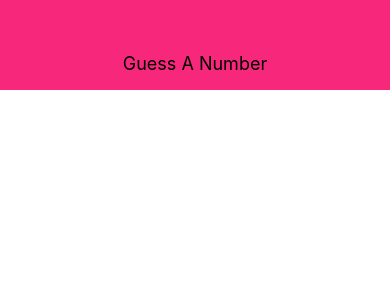
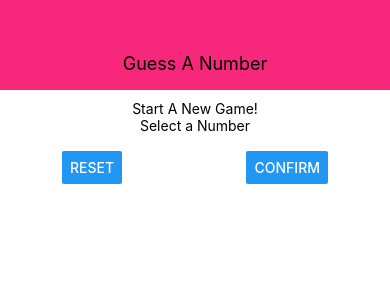
Before and after one commit to varunkverma/Guess-A-Number-App, a React Native app: screen / in a window 390 px wide. Shown: the top 300 px of the page. Built offline with nearby package versions, Linux system fonts and the light colour scheme.

Commit message:
added title, input field and buttons on the start game screen with some styling

```diff
--- a/App.js
+++ b/App.js
@@ -1,12 +1,14 @@
 import React from "react";
 import { StyleSheet, View } from "react-native";
 
+import StartGameScreen from "./screens/start-game-screen";
 import Header from "./components/header.component";
 
 export default function App() {
   return (
     <View style={styles.screen}>
       <Header title="Guess A Number" />
+      <StartGameScreen />
     </View>
   );
 }
--- /dev/null
+++ b/screens/start-game-screen.jsx
@@ -0,0 +1,43 @@
+import React from "react";
+import { View, Text, StyleSheet, TextInput, Button } from "react-native";
+
+const StartGameScreen = (props) => {
+  return (
+    <View style={styles.screen}>
+      <Text style={styles.Title}>Start A New Game!</Text>
+      <View style={styles.inputContainer}>
+        <Text>Select a Number</Text>
+        <TextInput />
+        <View style={styles.buttonContainer}>
+          <Button title="Reset" onPress={() => {}} />
+          <Button title="Confirm" onPress={() => {}} />
+        </View>
+      </View>
+    </View>
+  );
+};
+
+const styles = StyleSheet.create({
+  screen: {
+    flex: 1,
+    alignItems: "center",
+    padding: 10,
+  },
+  title: {
+    fontSize: 20,
+    marginVertical: 10,
+  },
+  inputContainer: {
+    width: 300,
+    maxWidth: "80%",
+    alignItems: "center",
+  },
+  buttonContainer: {
+    flexDirection: "row",
+    width: "100%",
+    justifyContent: "space-between",
+    paddingHorizontal: 15,
+  },
+});
+
+export default StartGameScreen;
```
